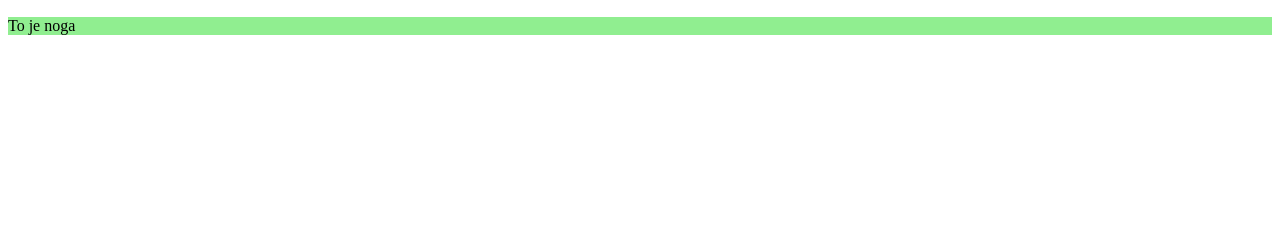
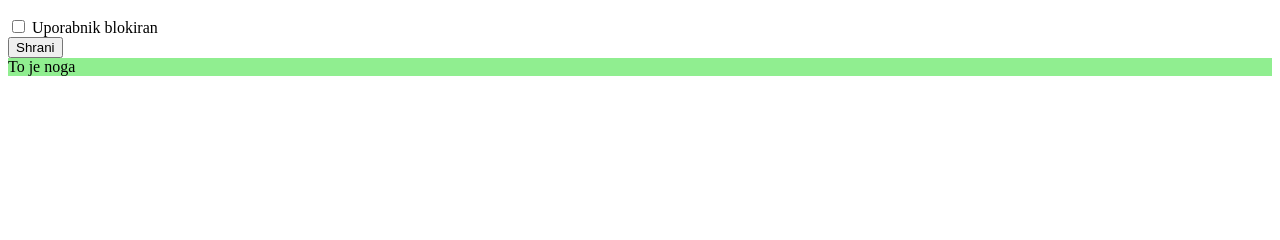
Before and after one commit to rok-povsic/SN-2019-4-predavanje16, a Flask app: template templates/prikaz_uporabnika.html in a window 1280 px wide. Shown: the part 157-397 px from the top of the page. Run offline with Flask 2, Linux system fonts and the light colour scheme; the template is opened without the code that fills it, so the values that code supplies are empty.

Commit message:
Dodal blokiranje uporabnikov

```diff
--- a/main.py
+++ b/main.py
@@ -54,6 +54,9 @@ def prijava():
     if not uporabnik:
         uporabnik = Uporabnik(ime=ime, email="", geslo=geslo, sejna_vrednost=sejna_vrednost)
     else:
+        if uporabnik.je_blokiran:
+            return "Uporabnik blokiran, prijava ni mogoča"
+
         if geslo == uporabnik.geslo:
             uporabnik.sejna_vrednost = sejna_vrednost
         else:
@@ -165,9 +168,21 @@ def uporabniki():
     return render_template("uporabniki.html", uporabniki=users)
 
 
-@app.route("/uporabniki/<uporabnik_id>")
+@app.route("/uporabniki/<uporabnik_id>", methods=["GET", "POST"])
 def prikaz_uporabnika(uporabnik_id):
     uporabnik = db.query(Uporabnik).filter_by(id=uporabnik_id).first()
+
+    if request.method == "POST":
+
+        blokiran = False
+        if request.form.get("je_blokiran") == "on":
+            blokiran = True
+
+        uporabnik.je_blokiran = blokiran
+
+        db.add(uporabnik)
+        db.commit()
+
     return render_template("prikaz_uporabnika.html", uporabnik=uporabnik)
 
 
--- a/modeli.py
+++ b/modeli.py
@@ -17,3 +17,4 @@ class Uporabnik(db.Model):
     email = db.Column(db.String)
     geslo = db.Column(db.String)
     sejna_vrednost = db.Column(db.String)
+    je_blokiran = db.Column(db.Boolean, default=False)
--- a/templates/prikaz_uporabnika.html
+++ b/templates/prikaz_uporabnika.html
@@ -7,5 +7,12 @@
 <p><strong>Ime: </strong> {{ uporabnik.ime }}</p>
 <p><strong>Email: </strong> {{ uporabnik.email }}</p>
 
+<form method="post">
+    <input type="checkbox" name="je_blokiran"
+           {% if uporabnik.je_blokiran %}checked{% endif %}
+    > Uporabnik blokiran
+    <br>
+    <button type="submit">Shrani</button>
+</form>
 
 {% endblock %}
```
Also changed, not shown: templates/uporabniki.html (+6 -1 lines).
